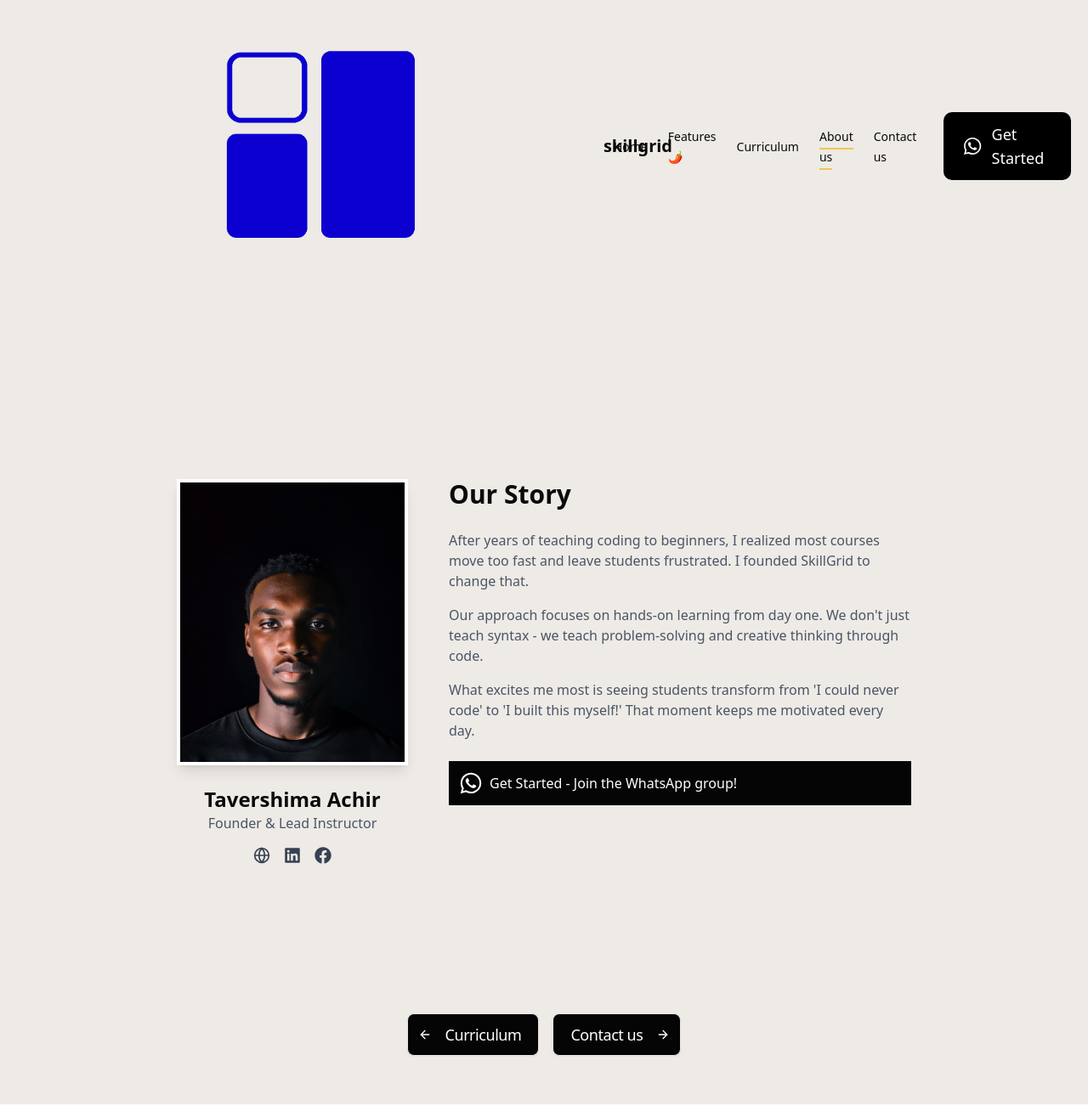
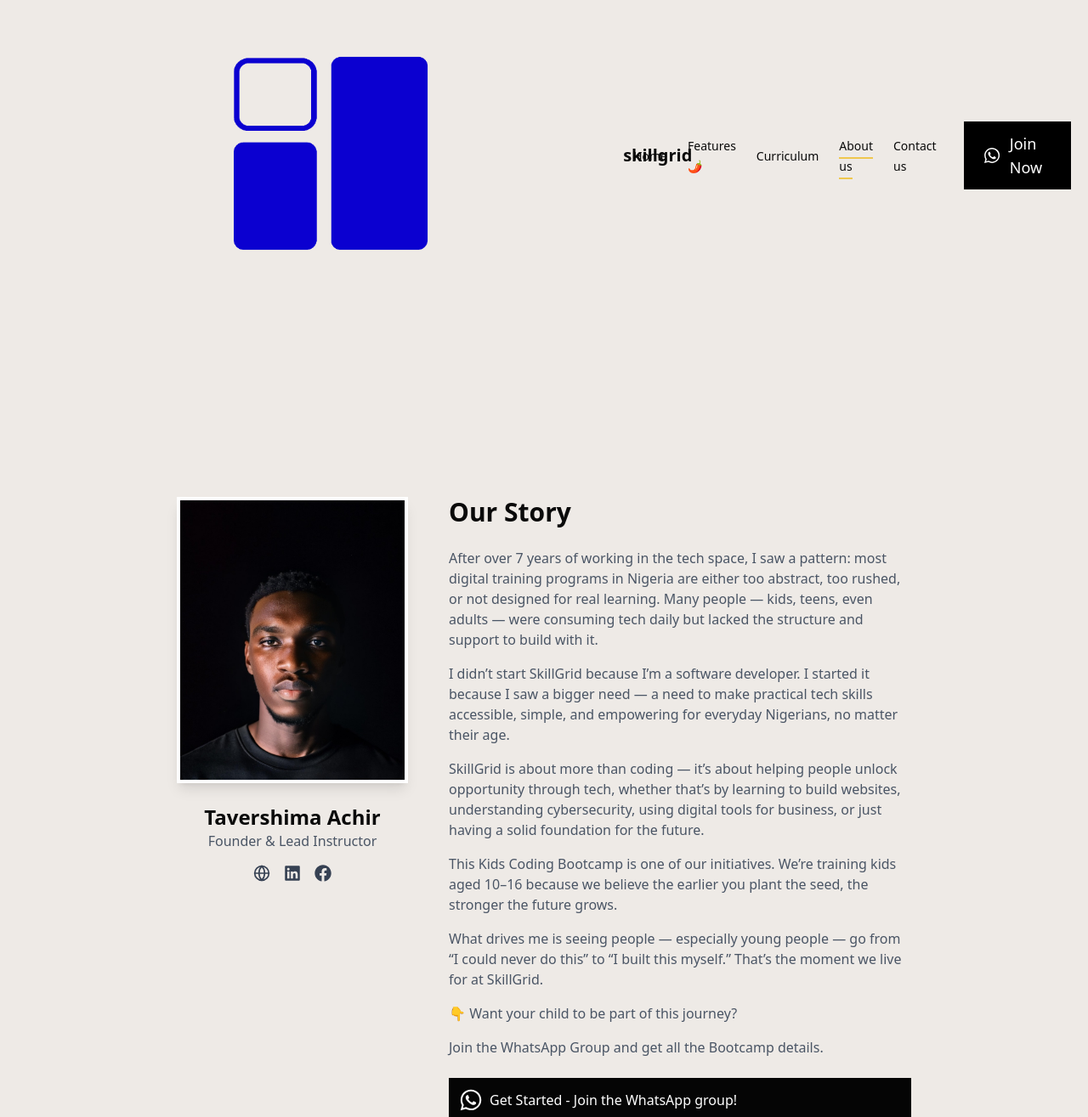
Before and after one commit to Samadewale21/SkillSummer, a Next.js app: page /about in a window 1280 px wide. Shown: the part 155-1470 px from the top of the page at 85% size. Built offline with nearby package versions, Linux system fonts and the light colour scheme.

Commit message:
content edits

```diff
--- a/components/navbar.tsx
+++ b/components/navbar.tsx
@@ -72,7 +72,7 @@ export default function Navbar() {
               href={homepageDetails?.whatsApp?.link}
               target="_blank"
               rel="noopener noreferrer"
-              className="bg-black text-white px-2 lg:px-6 py-3 rounded-lg hover:bg-green-600 flex items-center gap-1 lg:gap-3 text-sm lg:text-lg font-medium transition-colors"
+              className="bg-black text-white px-2 lg:px-6 py-3 rounded-none hover:bg-green-600 flex items-center gap-1 lg:gap-3 text-sm lg:text-lg font-medium transition-colors"
             >
               <FaWhatsapp size={28} />
               {homepageDetails?.whatsApp?.text}
@@ -112,7 +112,7 @@ export default function Navbar() {
                 href={homepageDetails?.whatsApp?.link}
                 target="_blank"
                 rel="noopener noreferrer"
-                className="mt-6 bg-myBlack text-white px-6 py-3 rounded-lg hover:bg-green-600 flex items-center justify-center gap-3 text-lg font-medium transition-colors"
+                className="mt-6 bg-myBlack text-white px-6 py-3 rounded-none hover:bg-green-600 flex items-center justify-center gap-3 text-lg font-medium transition-colors"
               >
                 <FaWhatsapp size={28} />
                 {homepageDetails?.whatsApp?.text}
--- a/data/aboutDetails.ts
+++ b/data/aboutDetails.ts
@@ -21,9 +21,19 @@ export const aboutUsData = {
   content: {
     title: "Our Story",
     paragraphs: [
-      "After years of teaching coding to beginners, I realized most courses move too fast and leave students frustrated. I founded SkillGrid to change that.",
-      "Our approach focuses on hands-on learning from day one. We don't just teach syntax - we teach problem-solving and creative thinking through code.",
-      "What excites me most is seeing students transform from 'I could never code' to 'I built this myself!' That moment keeps me motivated every day.",
+      "After over 7 years of working in the tech space, I saw a pattern: most digital training programs in Nigeria are either too abstract, too rushed, or not designed for real learning. Many people — kids, teens, even adults — were consuming tech daily but lacked the structure and support to build with it.",
+
+      "I didn’t start SkillGrid because I’m a software developer. I started it because I saw a bigger need — a need to make practical tech skills accessible, simple, and empowering for everyday Nigerians, no matter their age.",
+
+      "SkillGrid is about more than coding — it’s about helping people unlock opportunity through tech, whether that’s by learning to build websites, understanding cybersecurity, using digital tools for business, or just having a solid foundation for the future.",
+
+      "This Kids Coding Bootcamp is one of our initiatives. We’re training kids aged 10–16 because we believe the earlier you plant the seed, the stronger the future grows.",
+
+      "What drives me is seeing people — especially young people — go from “I could never do this” to “I built this myself.” That’s the moment we live for at SkillGrid.",
+
+      "👇 Want your child to be part of this journey?",
+
+      "Join the WhatsApp Group and get all the Bootcamp details.",
     ],
     cta: {
       text: "Get Started - Join the WhatsApp group!",
--- a/data/homepage.ts
+++ b/data/homepage.ts
@@ -1,11 +1,11 @@
 export const homepageDetails = {
-  title: "Point them young to the right direction",
+  title: "Your Child Deserves More Than Just School",
   description:
-    "Learn how to code efficiently and create apps and games that work. Consult with best experts to apply skills in action.",
+    "Give them a chance to shine in tech. In 4 weeks, they’ll learn how to build apps, websites, and games — with a final project and certificate to show. Click to join the WhatsApp group now. Few slots left!",
   heroImage: "/assets/hero.png",
   whatsApp: {
     link: "https://chat.whatsapp.com/GRaGmM3kFSuFET6JwdlgSk",
-    text: "Get Started",
+    text: "Join Now",
   },
   video: {
     link: "https://youtu.be/6ORz9KNwXAo?si=VuAXp2cXNR4pUN1F",
```
